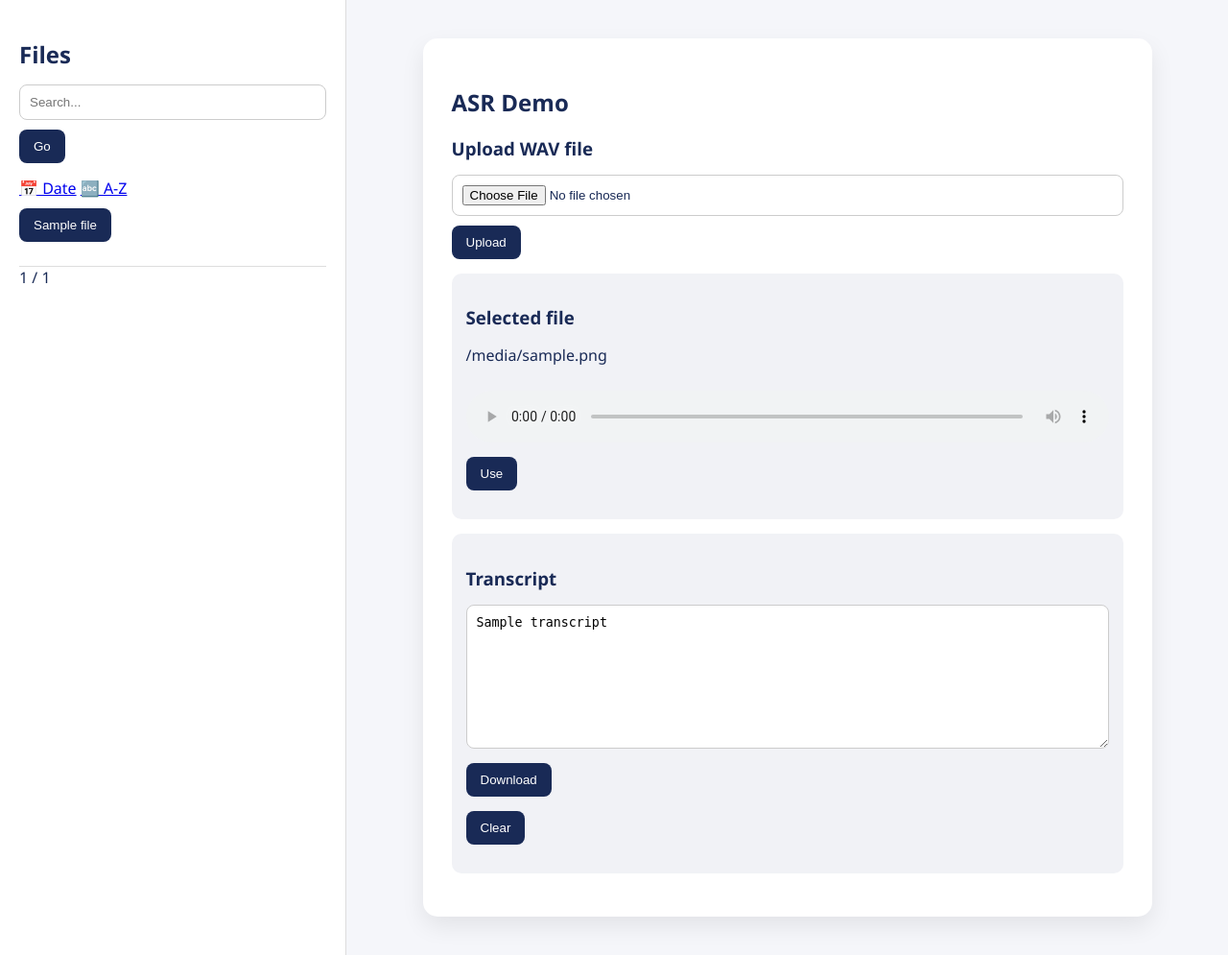
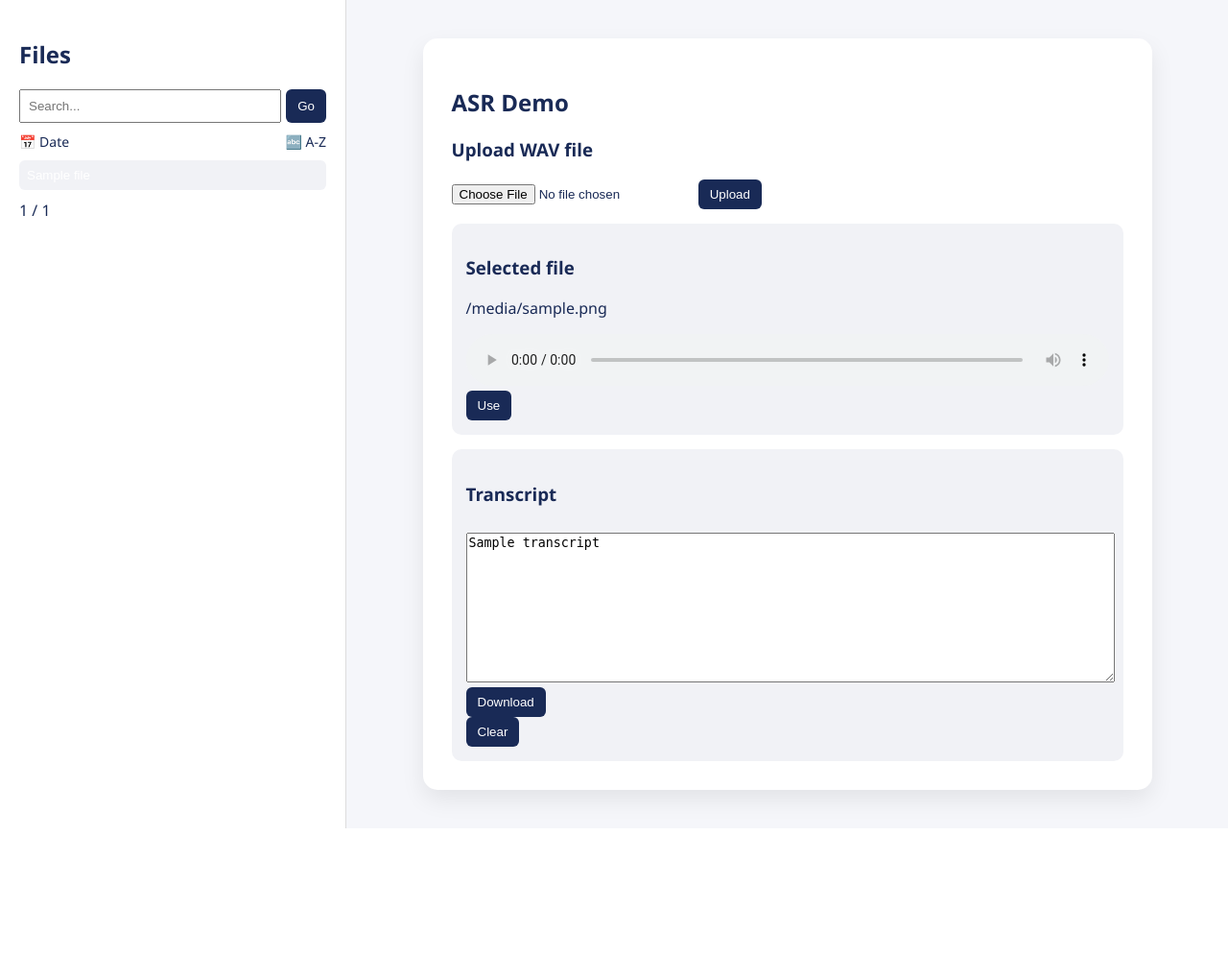
Before and after one commit to danieldedek/test2-image, a Flask app: template app/templates/index.html in a window 1280 px wide. Shown: the whole page at 96% size. After the commit the page ends 863 px from the top, so only its background shows below. Run offline with Flask 3, Linux system fonts and the light colour scheme; the template is opened without the code that fills it: most values are stand-ins (such as "Sample title", 1, 10 or a date in 2020); parts of the project's set-up code (start-up, migrations or seed data) failed here and were passed over.

Commit message:
Update style.css

```diff
--- a/app/static/style.css
+++ b/app/static/style.css
@@ -3,7 +3,6 @@ body {
     background-color: #f5f6fa;
     color: #192a56;
     margin: 0;
-    padding: 0;
 }
 
 .layout {
@@ -13,10 +12,68 @@ body {
 
 .sidebar {
     width: 320px;
-    background: #ffffff;
+    background: #fff;
     padding: 20px;
     border-right: 1px solid #ddd;
     overflow-y: auto;
+}
+
+.search-box {
+    display: flex;
+    gap: 5px;
+    margin-bottom: 10px;
+}
+
+.search-box input {
+    flex: 1;
+    padding: 8px;
+}
+
+.sort-row {
+    display: flex;
+    justify-content: space-between;
+    margin-bottom: 10px;
+}
+
+.sort-row a {
+    text-decoration: none;
+    color: #192a56;
+    font-size: 14px;
+}
+
+.file-list {
+    padding: 0;
+    margin: 0;
+    list-style: none;
+}
+
+.file-list li {
+    margin-bottom: 5px;
+}
+
+.file-btn {
+    width: 100%;
+    text-align: left;
+    padding: 8px;
+    border: none;
+    background: #f1f2f6;
+    border-radius: 6px;
+    cursor: pointer;
+}
+
+.file-btn:hover {
+    background: #dfe4ea;
+}
+
+.active-file {
+    background: #192a56;
+    color: white;
+}
+
+.pagination {
+    display: flex;
+    justify-content: space-between;
+    margin-top: 10px;
 }
 
 .main {
@@ -26,41 +83,25 @@ body {
 }
 
 .container {
-    background: #ffffff;
+    background: #fff;
     margin: 40px;
     padding: 30px;
     border-radius: 15px;
-    box-shadow: 0 10px 25px rgba(0,0,0,0.08);
     width: 100%;
     max-width: 700px;
-}
-
-h2, h3 {
-    margin-bottom: 15px;
-}
-
-form {
-    margin-bottom: 15px;
-}
-
-input, select, textarea {
-    width: 100%;
-    padding: 10px;
-    border-radius: 8px;
-    border: 1px solid #ccc;
-    margin-bottom: 10px;
-    box-sizing: border-box;
+    box-shadow: 0 10px 25px rgba(0,0,0,0.08);
 }
 
 textarea {
-    resize: vertical;
+    width: 100%;
     min-height: 150px;
+    margin-top: 10px;
 }
 
 button {
-    padding: 10px 15px;
-    border-radius: 8px;
+    padding: 8px 12px;
     border: none;
+    border-radius: 6px;
     background: #192a56;
     color: white;
     cursor: pointer;
@@ -70,16 +111,11 @@ button:hover {
     background: #0f1b3a;
 }
 
-audio {
-    width: 100%;
-    margin: 10px 0;
-}
-
 .card {
     background: #f1f2f6;
     padding: 15px;
     border-radius: 10px;
-    margin-bottom: 15px;
+    margin-top: 15px;
 }
 
 .card.error {
@@ -87,23 +123,6 @@ audio {
     color: #c0392b;
 }
 
-ul {
-    padding-left: 0;
-    margin: 0;
+audio {
+    width: 100%;
 }
-
-li {
-    list-style: none;
-    border-bottom: 1px solid #ddd;
-    padding: 10px 0;
-}
-
-.button-row {
-    display: flex;
-    gap: 10px;
-    margin-top: 10px;
-}
-
-.button-row form {
-    margin: 0;
-}
```
